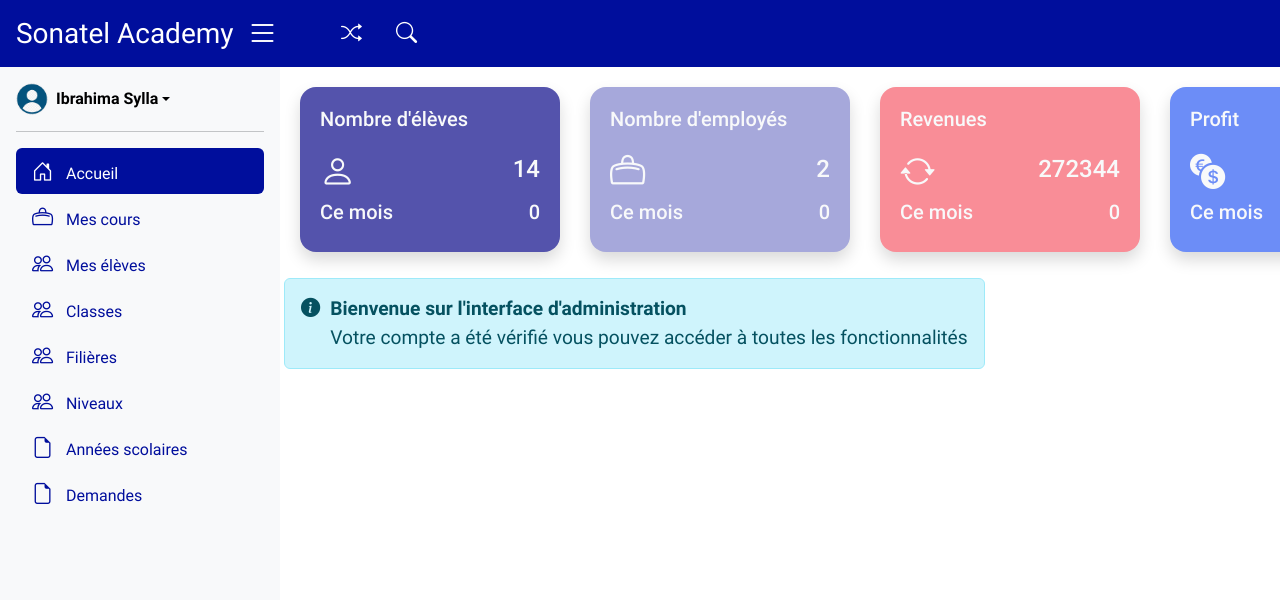
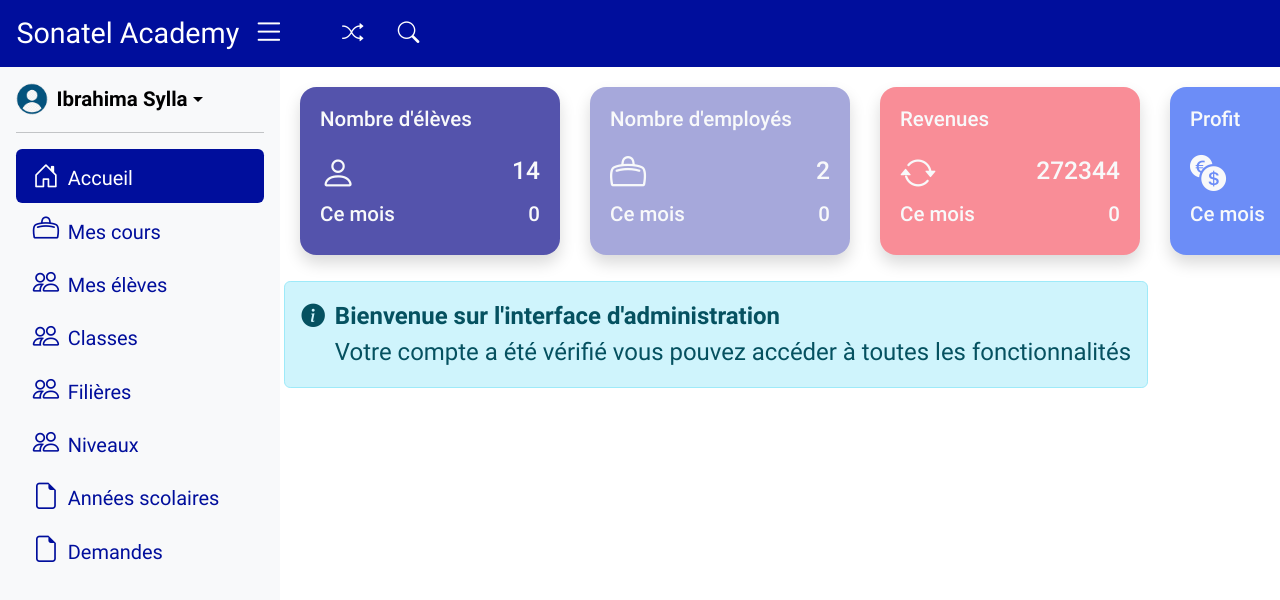
Before and after one commit to isyll/fil-rouge-snt, an Angular app in the folder webapp/: page / in a window 1280 px wide. Shown: the top 600 px of the page. Built offline with nearby package versions, Linux system fonts and the light colour scheme.

Commit message:
zoom sur l'écran

```diff
--- a/webapp/src/styles.scss
+++ b/webapp/src/styles.scss
@@ -97,6 +97,7 @@
 
 * {
   font-family: "Roboto", sans-serif;
+  font-size: 102.5%;
 }
 
 body {
```
